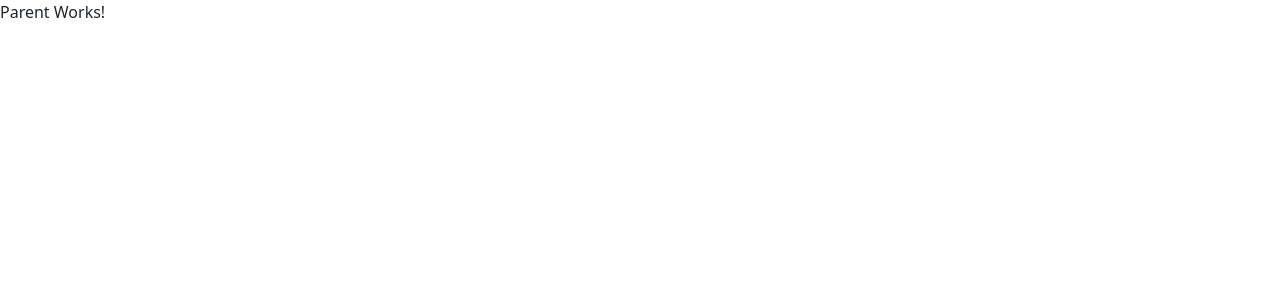
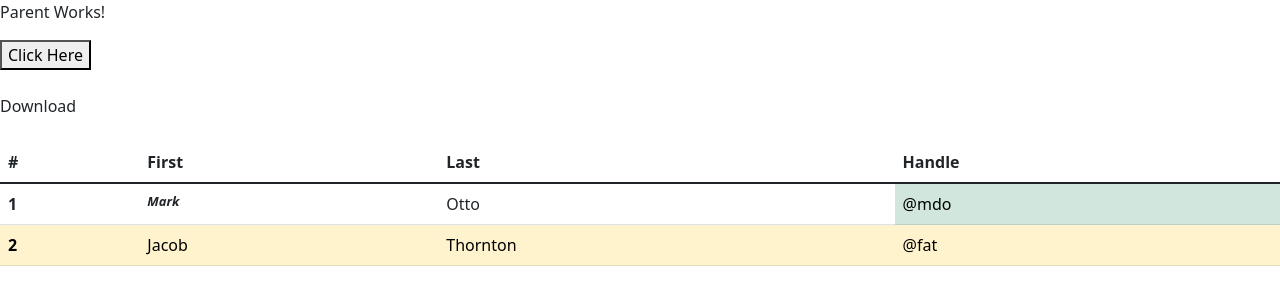
Before and after one commit to sarathiscookie/angular-project, an Angular app: page / in a window 1280 px wide. Shown: the top 304 px of the page. Built offline with nearby package versions, Linux system fonts and the light colour scheme.

Commit message:
Directives: Built-in attribute directives - ngClass, ngStyle, ngModel

```diff
--- a/src/app/parent/parent.component.html
+++ b/src/app/parent/parent.component.html
@@ -1 +1,38 @@
 <p>Parent Works!</p>
+
+<button [ngClass]="isSpecial ? 'btn btn-sm btn-primary' : ''">Click Here</button>
+
+<br>
+<br>
+
+<a [ngClass]="isActive ? 'active' : ''">Download</a>
+
+<br>
+<br>
+
+<table [ngClass]="classes">
+    <thead>
+      <tr>
+        <th>#</th>
+        <th>First</th>
+        <th>Last</th>
+        <th>Handle</th>
+      </tr>
+    </thead>
+
+    <tbody>
+      <tr>
+        <th>1</th>
+        <td [ngStyle]="styles">Mark</td>
+        <td>Otto</td>
+        <td [ngClass]="tdClass">@mdo</td>
+      </tr>
+
+      <tr [ngClass]="trClass">
+        <th>2</th>
+        <td>Jacob</td>
+        <td>Thornton</td>
+        <td>@fat</td>
+      </tr>
+    </tbody>
+</table>
--- a/src/app/parent/parent.component.ts
+++ b/src/app/parent/parent.component.ts
@@ -5,11 +5,57 @@ import { Component, OnInit } from '@angular/core';
   templateUrl: './parent.component.html',
   styleUrls: ['./parent.component.css']
 })
+
 export class ParentComponent implements OnInit {
+
+  isSpecial = false;
+
+  isActive = false;
+
+  classes = {};
+
+  tdClass = {};
+
+  trClass = {};
+
+  styles = {};
 
   constructor() { }
 
   ngOnInit(): void {
+    this.setClasses();
+    this.setStyles();
+    this.setTrClass();
+    this.setTdClass();
+  }
+
+  setClasses() {
+    this.classes = {
+      'table': true,
+      'table-stripped': true,
+      'table-secondary': false,
+      'table-hover': true
+    }
+  }
+
+  setTdClass() {
+    this.tdClass = {
+      'table-success': true
+    }
+  }
+
+  setTrClass() {
+    this.trClass = {
+      'table-warning': true
+    }
+  }
+
+  setStyles() {
+    this.styles = {
+      'font-size': 'small',
+      'font-style': 'italic',
+      'font-weight': 'bold'
+    }
   }
 
 }
```
